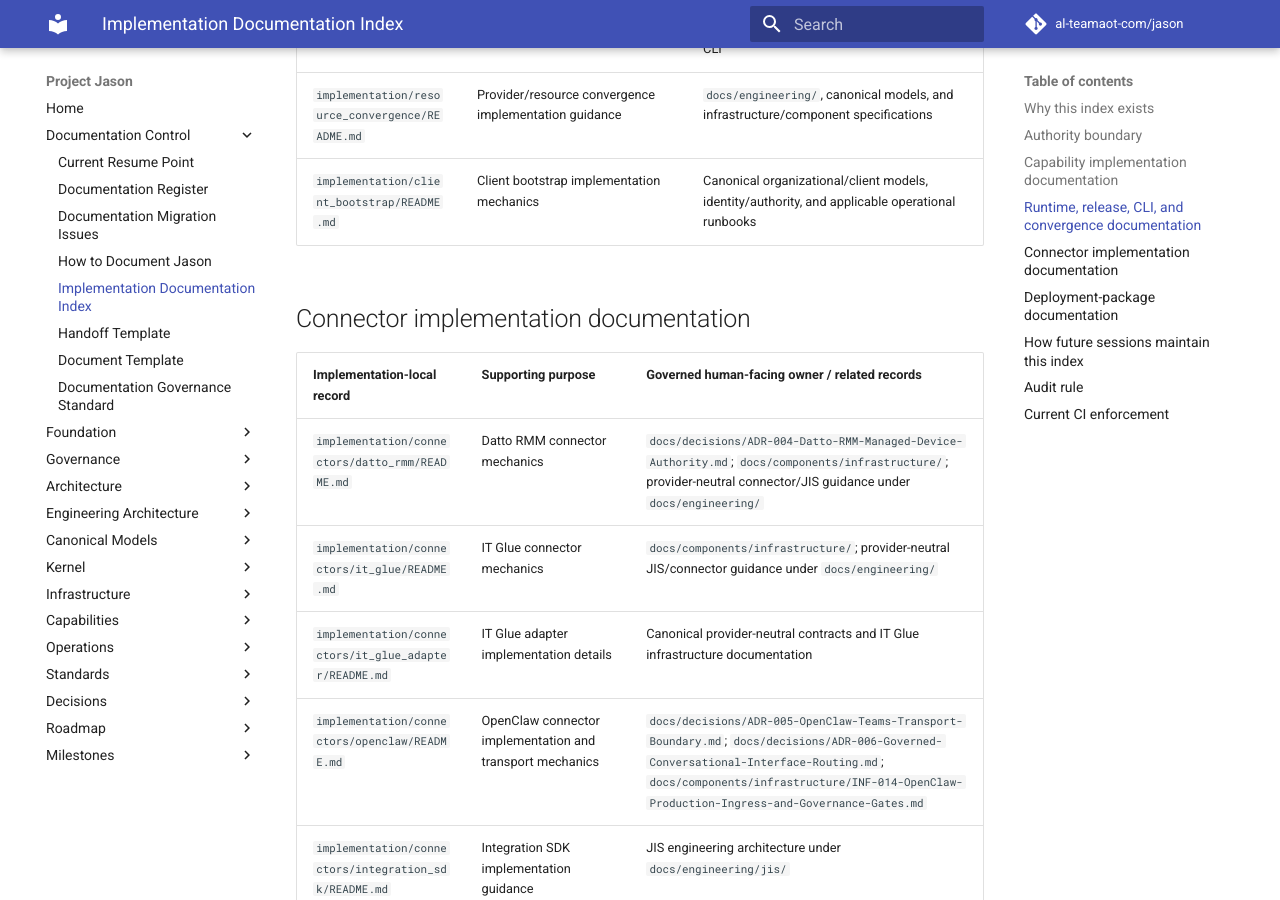
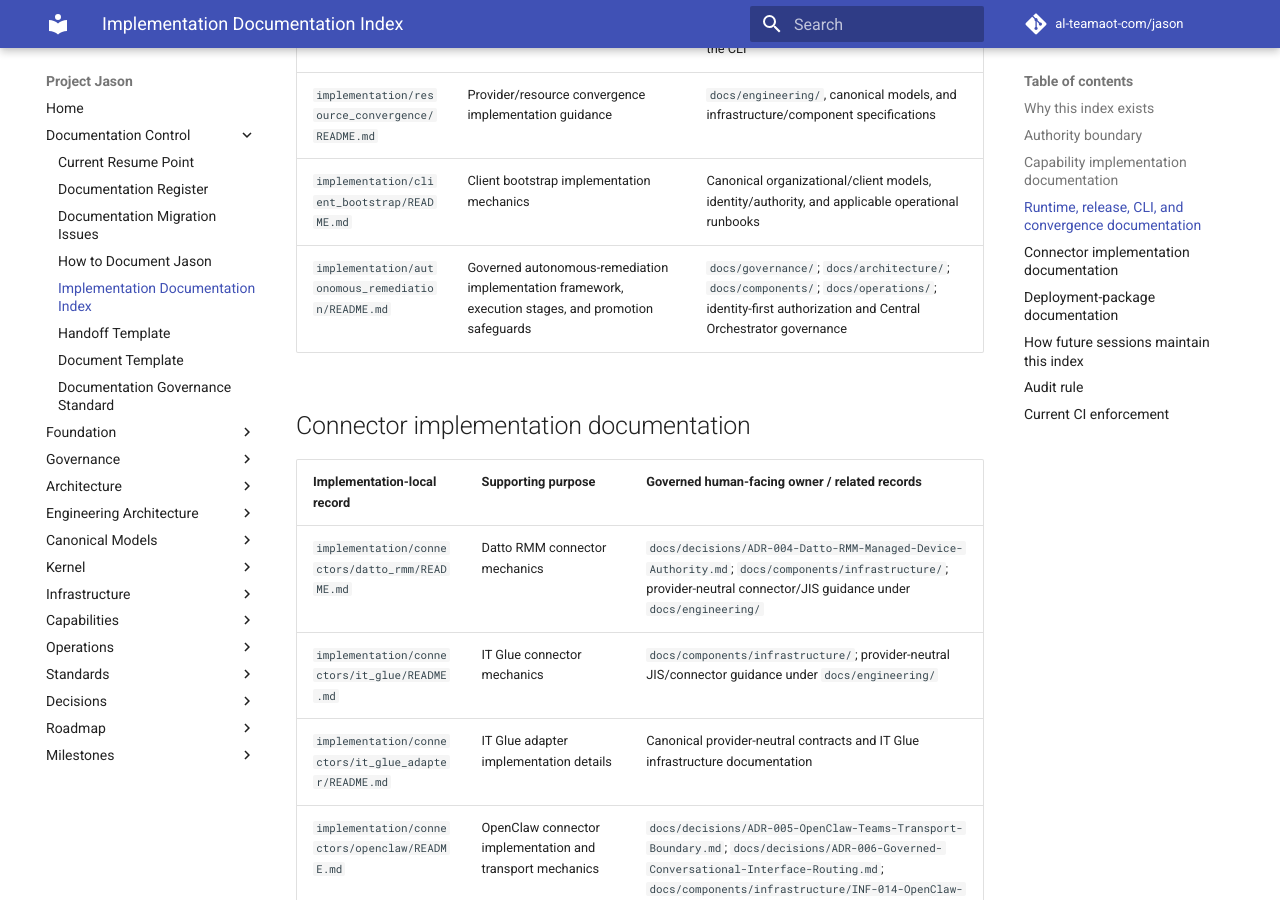
Before and after one commit to al-teamaot-com/jason, an MkDocs documentation site: the page built from docs/control/IMPLEMENTATION-DOCUMENTATION-INDEX.md, in a window 1280 px wide and 900 px high, scrolled down 2437 px. Built offline with MkDocs 1.6.1 and Material for MkDocs 9.7.7, drawn with Linux system fonts in a browser that asks for light colours; comment, search, counter and statistics services are not loaded.

Commit message:
Index autonomous remediation implementation documentation

```diff
--- a/docs/control/IMPLEMENTATION-DOCUMENTATION-INDEX.md
+++ b/docs/control/IMPLEMENTATION-DOCUMENTATION-INDEX.md
@@ -59,6 +59,7 @@ If a package README contains a material architecture, authority, security, or op
 | `implementation/cli/README.md` | CLI implementation/developer guidance | Governing capability/authority/component documentation for commands exposed by the CLI |
 | `implementation/resource_convergence/README.md` | Provider/resource convergence implementation guidance | `docs/engineering/`, canonical models, and infrastructure/component specifications |
 | `implementation/client_bootstrap/README.md` | Client bootstrap implementation mechanics | Canonical organizational/client models, identity/authority, and applicable operational runbooks |
+| `implementation/autonomous_remediation/README.md` | Governed autonomous-remediation implementation framework, execution stages, and promotion safeguards | `docs/governance/`; `docs/architecture/`; `docs/components/`; `docs/operations/`; identity-first authorization and Central Orchestrator governance |
 
 ## Connector implementation documentation
 
```
